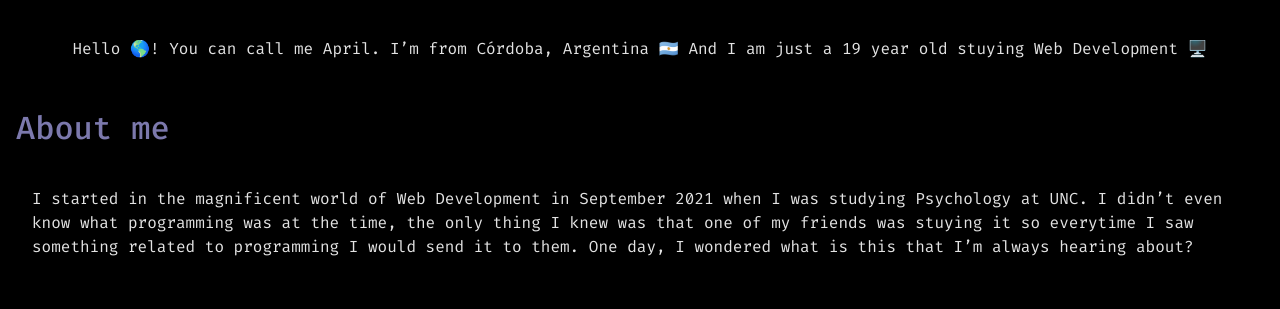
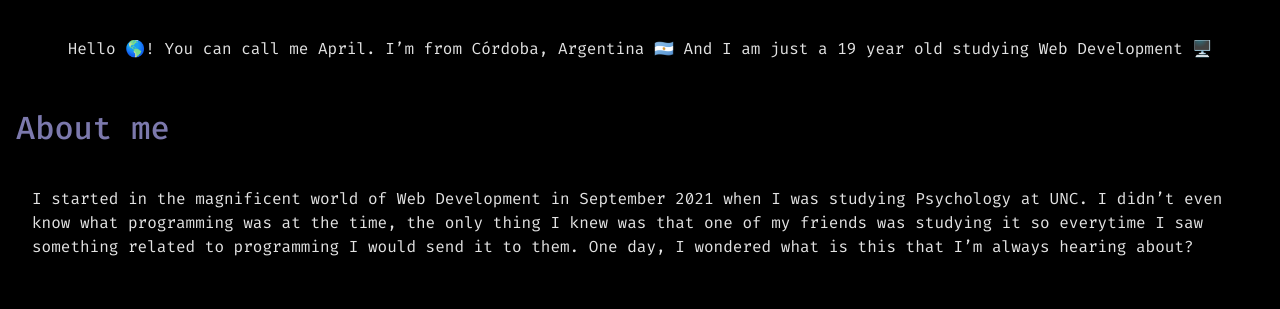
Before and after one commit to abril-bazann/abril-bazan-portfolio, a plain HTML site: page index.html in a window 1280 px wide. Shown: the part 551-860 px from the top of the page. Drawn offline with nearby package versions, Linux system fonts and the light colour scheme.

Commit message:
corrijo error ortográfico en div_h1_p y en about_me

```diff
--- a/index.html
+++ b/index.html
@@ -16,11 +16,11 @@
     <img src="./img/abril-logo-w.svg" alt="logo de porfolio de abril bazán">
     <div class="div_h1_p">
         <h1>abril_bazan</h1>
-        <p>Hello 🌎! You can call me April. I’m from Córdoba, Argentina 🇦🇷 And I am just a 19 year old stuying Web Development 🖥️</p>
+        <p>Hello 🌎! You can call me April. I’m from Córdoba, Argentina 🇦🇷 And I am just a 19 year old studying Web Development 🖥️</p>
     </div>
     <div class="about_me">
         <h2>About me</h2>
-        <p>I started in the magnificent world of Web Development in September 2021 when I was studying Psychology at UNC. I didn’t even know what programming was at the time, the only thing I knew was that one of my friends was stuying it so everytime I saw something related to programming I would send it to them. One day, I wondered what is this that I’m always hearing about?</p>
+        <p>I started in the magnificent world of Web Development in September 2021 when I was studying Psychology at UNC. I didn’t even know what programming was at the time, the only thing I knew was that one of my friends was studying it so everytime I saw something related to programming I would send it to them. One day, I wondered what is this that I’m always hearing about?</p>
     </div>
     <div class="linea_del_tiempo">
         <h3>My journey</h3>
```
